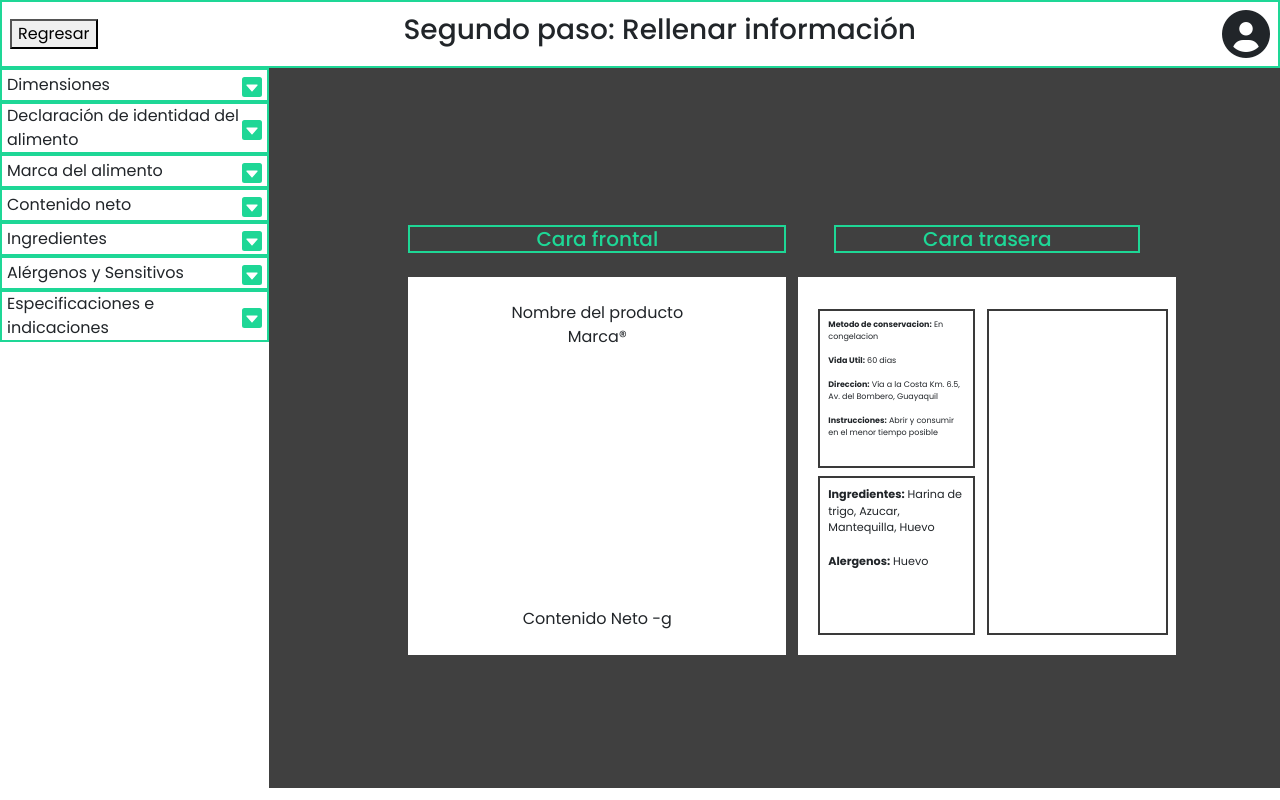
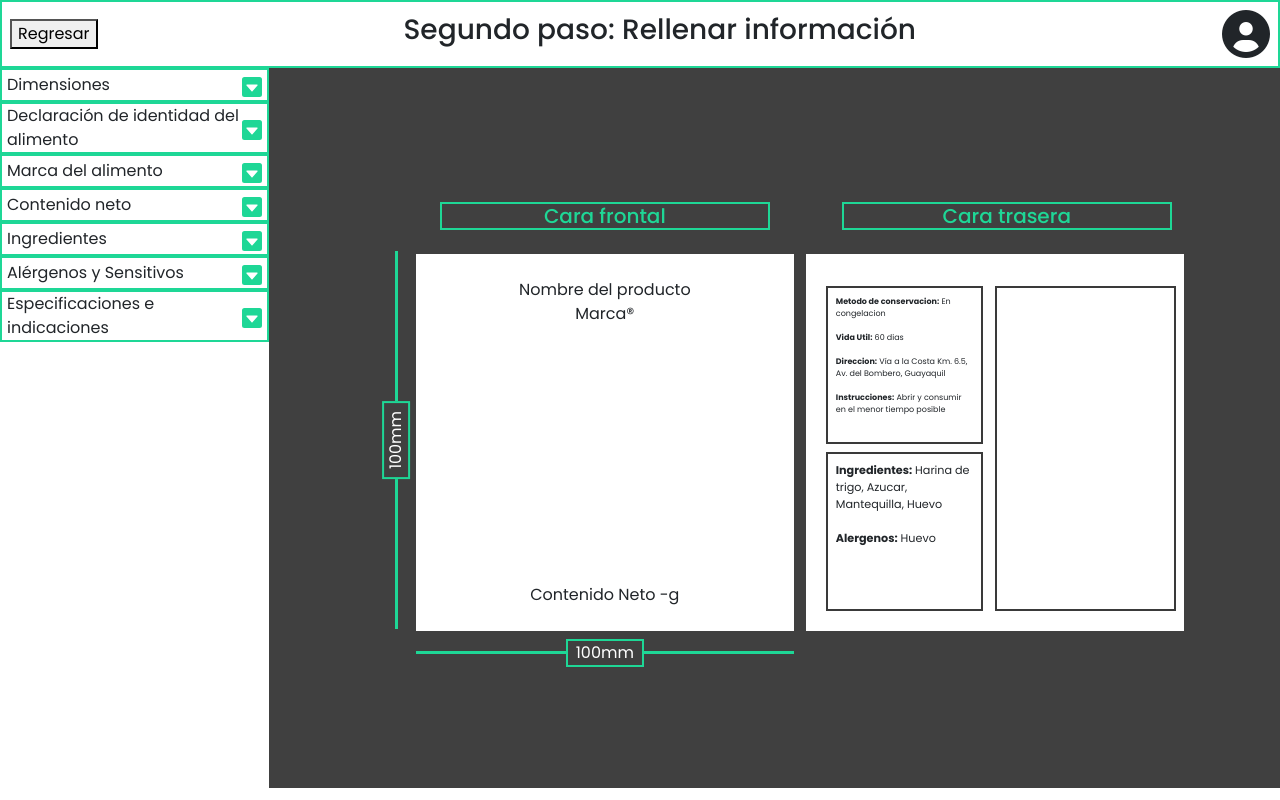
Before and after one commit to MMarck/etiket, a React (Create React App) app in the folder etiket-app/: page /rectangular in a window 1280 px wide. Built offline with nearby package versions, Linux system fonts and the light colour scheme.

Commit message:
indicadores de area, binding con formulario

```diff
--- a/etiket-app/src/components/GeneradorRectangular/GeneradorRectangular.js
+++ b/etiket-app/src/components/GeneradorRectangular/GeneradorRectangular.js
@@ -1,8 +1,6 @@
 import { Component } from 'react';
 import './GeneradorRectangular.css';
 import Navbar from '../Navbar/Navbar';
-import Sidebar from '../Sidebar/Sidebar';
-import SidebarRect from '../SidebarRect';
 import DropdownMenu from '../DropdownMenu';
 import DropdownSelector from '../DropdownSelector';
 import {FaTimes} from "react-icons/fa"
@@ -90,7 +88,7 @@ class GeneradorRectangular extends Component{
                         <DropdownMenu title="Declaración de identidad del alimento" content={
                             <div className='nContent'>
                                 <label htmlFor="nombre" className="nLabel">Nombre producto</label>
-                                <input name='nombreProducto' id="nInput" type="text" onChange={this.updateStateVariable} className="form-control" id="nombre"/>
+                                <input name='nombreProducto' type="text" onChange={this.updateStateVariable} className="form-control" id="nombre"/>
                             </div>
                         }/>
 
@@ -144,20 +142,24 @@ class GeneradorRectangular extends Component{
 
 
                     <div className='container d-flex justify-content-center align-items-center m-0' style={{backgroundColor:'#404040', height: '90vh', overflow: 'auto', overflowY: 'scroll', maxHeight: '90vh'}} >
-                        <FrontRectangular
+                        <TicketRectangularFront
                             productName={this.state.nombreProducto}
                             brand={this.state.marca}
                             netWeigth={this.state.pesoNeto}
                             drenWeigth={this.state.presoDrenado}
+                            ticketWidth={this.state.ancho}
+                            ticketheight={this.state.altura}
                         />
 
-                        <BackRectangular
+                        <TicketRectangularBack
                             ingredients={this.state.ingredientes}
                             allergens = {this.state.alergenos}
                             conservationMethod = {this.state.metodoConservacion}
                             life = {this.state.vidaUtil}
                             direction = {this.state.direccion}
                             instructions = {this.state.instrucciones}
+                            ticketWidth={this.state.ancho}
+                            ticketheight={this.state.altura}
                         />
                     </div>
 
@@ -173,17 +175,27 @@ export default GeneradorRectangular;
 /*
  * Componente para dibujar la parte DELANTERA de la etiqueta rectangular
 */
-function FrontRectangular ({productName, brand, netWeigth, drenWeigth}){
+function TicketRectangularFront ({productName, brand, netWeigth, drenWeigth, verticalSizeIndicator, horizontalSizeIndicator, ticketheight, ticketWidth}){
     productName = productName? productName:'Nombre del producto';
     brand = brand? brand:'Marca®';
     netWeigth = netWeigth? netWeigth:'-';
     drenWeigth = drenWeigth? drenWeigth:false;
+    verticalSizeIndicator = verticalSizeIndicator? verticalSizeIndicator:false;
+    horizontalSizeIndicator = horizontalSizeIndicator? horizontalSizeIndicator:false;
+    ticketheight = ticketheight? ticketheight:'100mm';
+    ticketWidth = ticketWidth? ticketWidth:'100mm';
+
 
     return(
         <div>
+
+            <div className='mx-4 d-flex align-items-center '>
+
+                <SizeIndicator orientation={'vertical'} length={ticketheight}/>
+                <div  style={{display:'inline-grid'}}>
                     <h5 className='m-4' style={{'border':'2px solid #1ED796', textAlign:'center', color:'#1ED796'}} >Cara frontal</h5>
-            <div className='mx-4 p-4 d-flex flex-column justify-content-between align-items-center'
-            style={{backgroundColor:'white', height:'100mm', width:'100mm', textAlign:'center'}}
+                    <div className=' p-4 d-flex flex-column justify-content-between align-items-center'
+                    style={{backgroundColor:'white', height:ticketheight, width:ticketWidth, textAlign:'center'}}
                     >
 
                         <div className='d-flex flex-column justify-content-between align-items-center' >
@@ -203,6 +215,11 @@ function FrontRectangular ({productName, brand, netWeigth, drenWeigth}){
 
 
                     </div>
+                    <SizeIndicator length={ticketWidth}/>
+                </div>
+
+            </div>
+
         </div>
     )
 }
@@ -211,19 +228,21 @@ function FrontRectangular ({productName, brand, netWeigth, drenWeigth}){
 /*
  * Componente para dibujar la parte TRASERA de la etiqueta rectangular
 */
-function BackRectangular ({ingredients, allergens, conservationMethod, life, direction, instructions}){
+function TicketRectangularBack ({ingredients, allergens, conservationMethod, life, direction, instructions, ticketheight, ticketWidth}){
     ingredients= ingredients? ingredients: 'Harina de trigo, Azucar, Mantequilla, Huevo';
     allergens= allergens? allergens: 'Huevo';
     conservationMethod= conservationMethod? conservationMethod: 'En congelacion';
     life= life? life:'60';
     direction= direction? direction: ' Vía a la Costa Km. 6.5, Av. del Bombero, Guayaquil ';
     instructions= instructions? instructions: 'Abrir y consumir en el menor tiempo posible';
+    ticketheight = ticketheight? ticketheight:'100mm';
+    ticketWidth = ticketWidth? ticketWidth:'100mm';
 
     return(
         <div>
             <h5 className='m-4' style={{'border':'2px solid #1ED796', textAlign:'center', color:'#1ED796'}} >Cara trasera</h5>
             <div className='row p-2'
-            style={{backgroundColor:'white', height:'100mm', width:'100mm', textAlign:'center'}}
+            style={{backgroundColor:'white', height: ticketheight, width: ticketWidth, textAlign:'center'}}
             >
 
                 <div className='col-6 my-2 pt-2'  style={{ height: '90%'}}  >
@@ -254,6 +273,42 @@ function BackRectangular ({ingredients, allergens, conservationMethod, life, dir
 
 
             </div>
+            <SizeIndicator visibilityProp={'hidden'}/>
+
         </div>
     )
 }
+
+
+/*
+ * Componente para dibujar la parte DELANTERA de la etiqueta rectangular
+*/
+function SizeIndicator ({length, orientation, visibilityProp}){
+    length = length? length:'100mm';
+    orientation = orientation? orientation:'horizontal';
+    visibilityProp = visibilityProp? visibilityProp:'visible';
+
+    if(orientation === 'horizontal'){
+        return(
+            <div  className=' d-inline-block text-center my-2' style={{visibility:visibilityProp}}>
+                <div className='px-2' style={{display: 'inline-block', position: 'relative', zIndex: '2', color: 'white', border: '2px solid #1ED796', backgroundColor: '#404040'}} >{length}</div>
+                <div className='line' style={{position: 'relative', top: '-16px', width: length, height: '3px', backgroundColor: '#1ED796'}}/>
+            </div>
+        )
+    }
+
+    if(orientation === 'vertical'){
+        return(
+            <div  className='d-flex align-items-center justify-content-center'
+            style={{width: '3px', height: length, margin:'0px 18px', backgroundColor: '#1ED796', transform: 'translateY(12px)'}}>
+                <div className='px-2' style={{ position: 'relative', border: '2px solid #1ED796', zIndex: '2', color: 'white', backgroundColor: '#404040', transform: 'rotate(-90deg)'}} >
+                    {length}
+                </div>
+            </div>
+
+
+        )
+    }
+
+
+}
```
Lines whose indentation alone changed are shown as unchanged.
